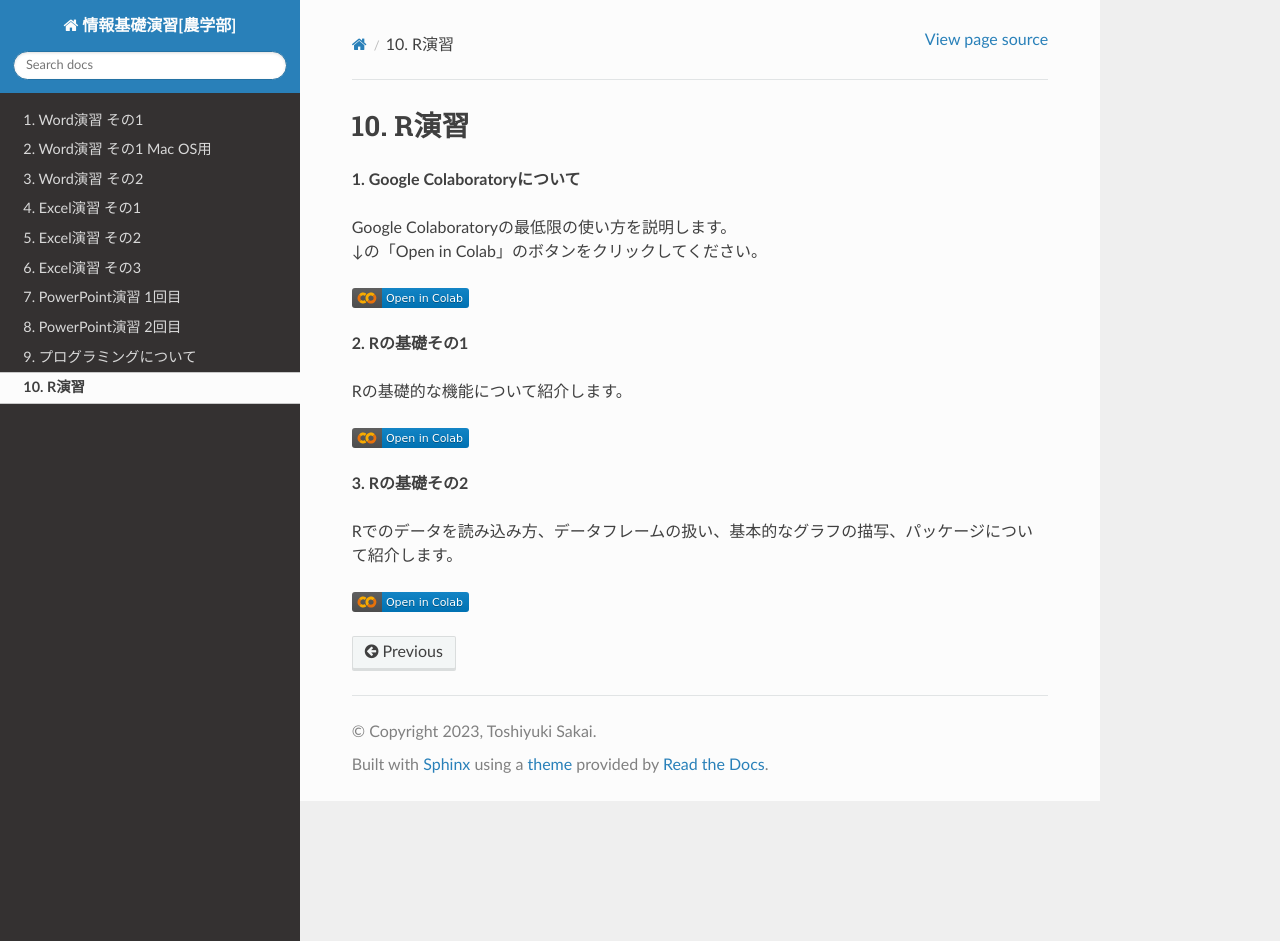
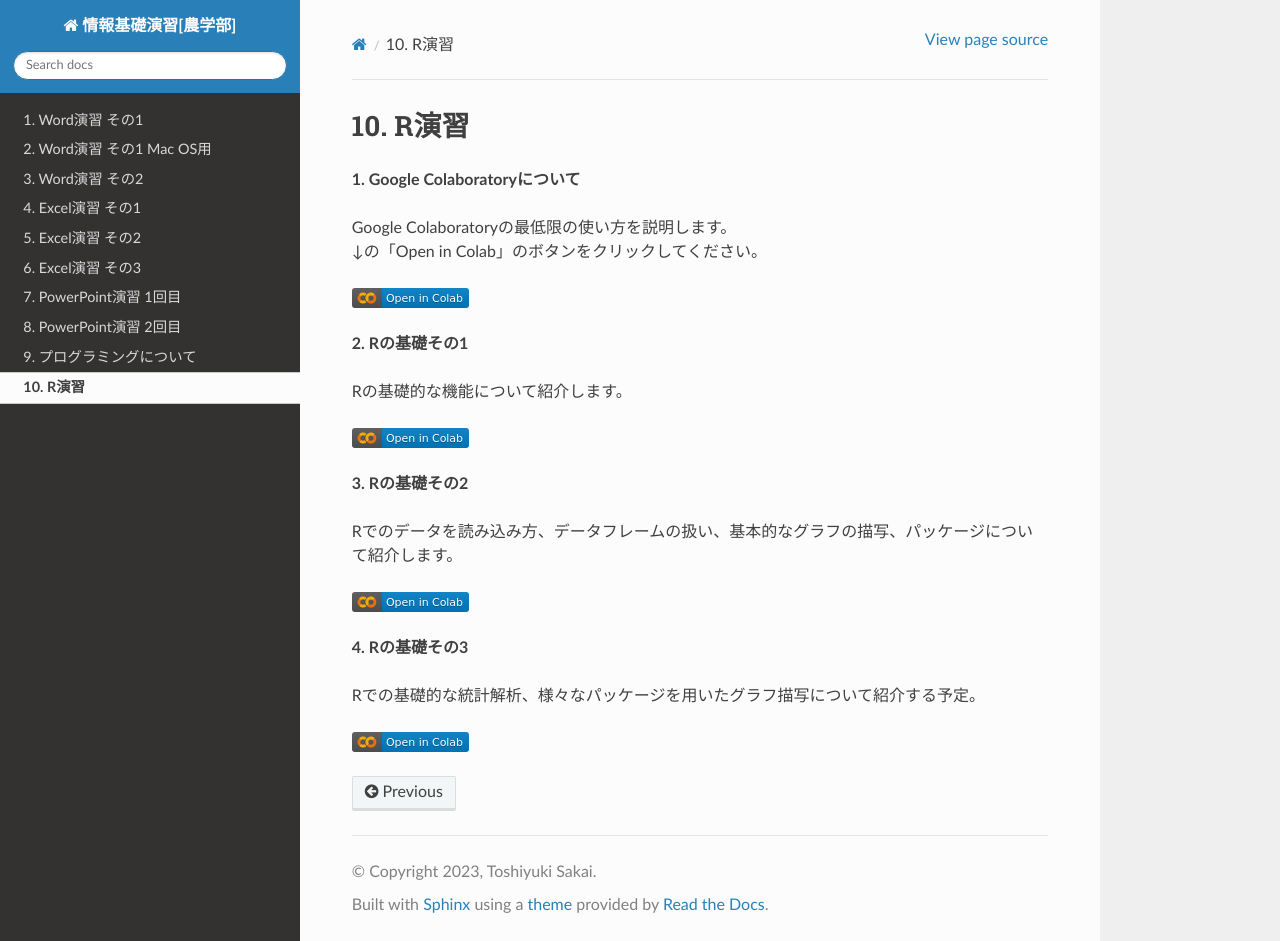
Before and after one commit to slt666666/basic_info_2023, a Sphinx documentation site: the page built from source/R_1.rst, in a window 1280 px wide and 941 px high. Built offline with Sphinx 7.4.7 and the Read the Docs theme 2.0.0, drawn with Linux system fonts in a browser that asks for light colours.

Commit message:
Update R_1.rst

```diff
--- a/source/R_1.rst
+++ b/source/R_1.rst
@@ -23,3 +23,10 @@
 
 .. image:: _static/images/programming/colab-badge.svg
    :target: https://colab.research.google.com/github/slt666666/basic_info_2023/blob/master/source/_static/colab_notebook/RL03.ipynb
+
+**4. Rの基礎その3**
+
+Rでの基礎的な統計解析、様々なパッケージを用いたグラフ描写について紹介する予定。
+
+.. image:: _static/images/programming/colab-badge.svg
+   :target: https://colab.research.google.com/github/slt666666/basic_info_2023/blob/master/source/_static/colab_notebook/RL04.ipynb
```
